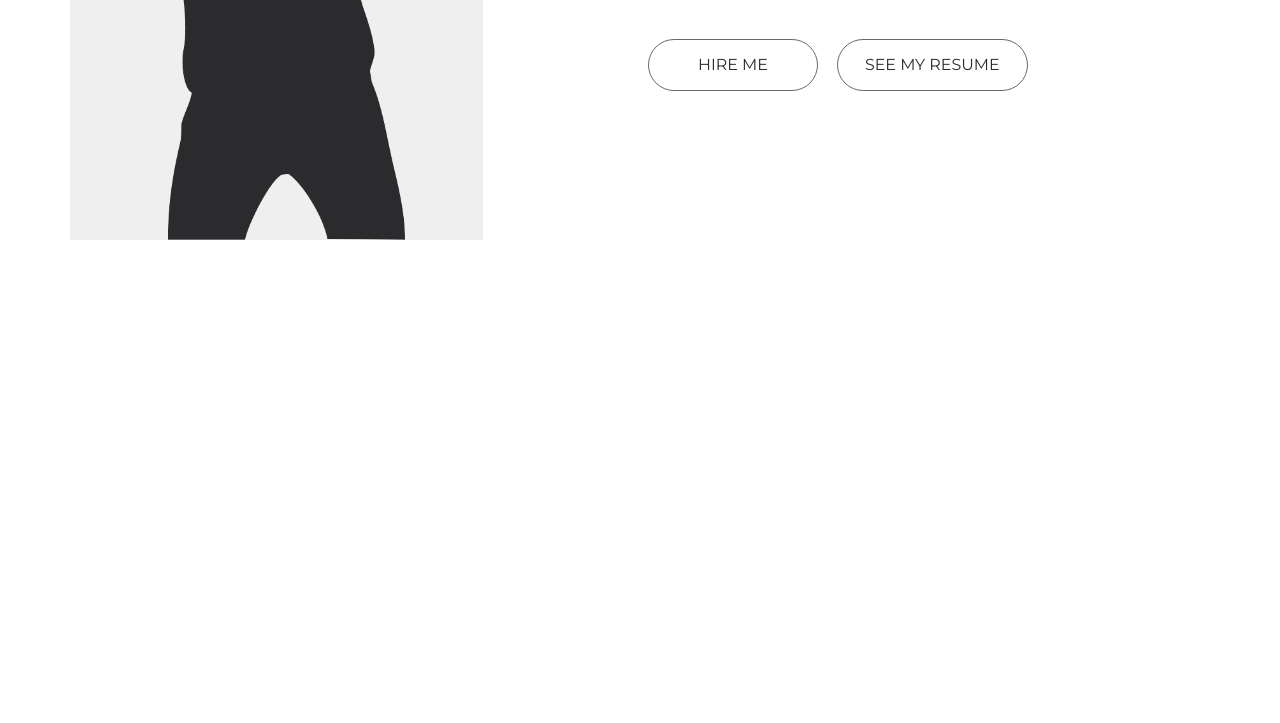
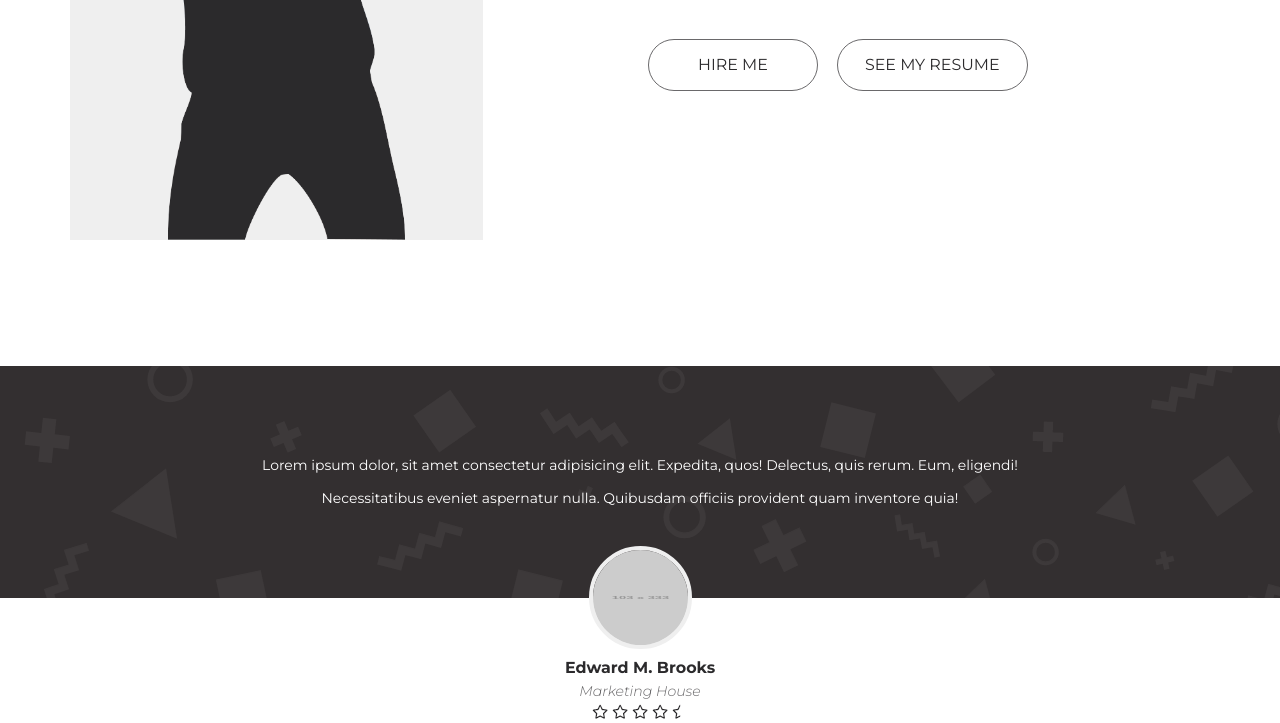
Before and after one commit to webcapybara/template-portfolio, a plain HTML site: page index.html in a window 1280 px wide. Shown: the part 2487-3210 px from the top of the page. Before the commit the page ends 2853 px from the top, so only its background shows below. Drawn offline with Linux system fonts and the light colour scheme; placeholder pictures from the web are drawn by us.

Commit message:
reviews add

```diff
--- /dev/null
+++ b/css/blocks/_reviews.less
@@ -0,0 +1,61 @@
+// main: ../style.less
+
+.reviews
+{
+    background: #332F30 url("../img/Symbol.png") center no-repeat ;
+    padding: 4.6rem 0;
+    position: relative;
+}
+
+.reviews__text{
+    color: @white;
+    font-size: .93rem;
+    line-height: 2.2rem;
+}
+
+.reviews__item {
+    max-width: 830px;
+    width: 100%;
+    margin: 0 auto;
+    text-align: center;
+
+}
+
+.reviews__photo {
+    display: block;
+    height: 103px;
+    width: 103px;
+    margin: 0 auto;
+    border-radius: 50%;
+    margin-bottom: 0.6rem;
+    border: 4px solid #EFEFEF;
+}
+
+.reviews__author{
+    position: absolute;
+    top: 100%;
+    left: 0;
+    width: 100%;
+    margin-top: -52px;
+}
+
+.reviews__name{
+    font-size: 1.06rem;
+    color: @black;
+    font-weight: 700;
+    margin-bottom: 0.3rem;
+}
+
+.reviews__company{
+    color:@gray;
+    font-size: 0.94rem;
+    font-weight: 300;
+    font-style: italic;
+    margin-bottom: .3rem;
+
+}
+
+.start {
+    height: 14px;
+    width: 16px;
+}
--- a/css/style.less
+++ b/css/style.less
@@ -35,3 +35,4 @@ body {
 @import "blocks/_work";
 @import "blocks/_helpers";
 @import "blocks/_about";
+@import "blocks/_reviews";
--- a/index.html
+++ b/index.html
@@ -227,6 +227,31 @@
         </div>
     </section>
 
+    <!-- REVIEWS -->
+
+    <div class="reviews">
+        <div class="container">
+            <div class="reviews__item">
+                <div class="reviews__text">
+                    <p>Lorem ipsum dolor, sit amet consectetur adipisicing elit. Expedita, quos! Delectus, quis rerum.
+                        Eum, eligendi! Necessitatibus eveniet aspernatur nulla. Quibusdam officiis provident quam
+                        inventore quia!</p>
+                </div>
+                <div class="reviews__author">
+                    <img class="reviews__photo" src="https://placehold.it/103/333" alt="">
+                    <div class="reviews__name">Edward M. Brooks</div>
+                    <div class="reviews__company">Marketing House</div>
+                    <div class="reviews__rating">
+                        <img class="star" src="img/1.png" alt="">
+                        <img class="star" src="img/1.png" alt="">
+                        <img class="star" src="img/1.png" alt="">
+                        <img class="star" src="img/1.png" alt="">
+                        <img class="star" src="img/2.png" alt="">
+                    </div>
+                </div>
+            </div>
+        </div><!-- /container -->
+    </div>
 
 </body>
 
```
Also changed, not shown: css/style.css, img/1.png (added), img/2.png (added), img/Symbol.png (added).
